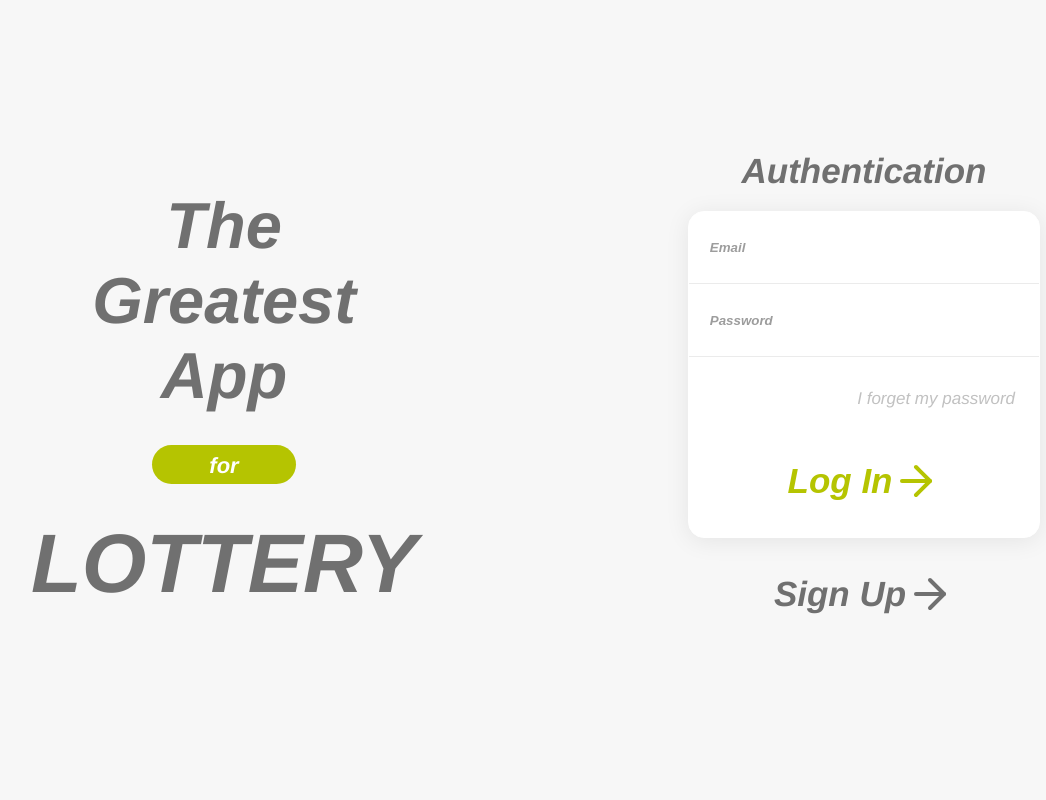
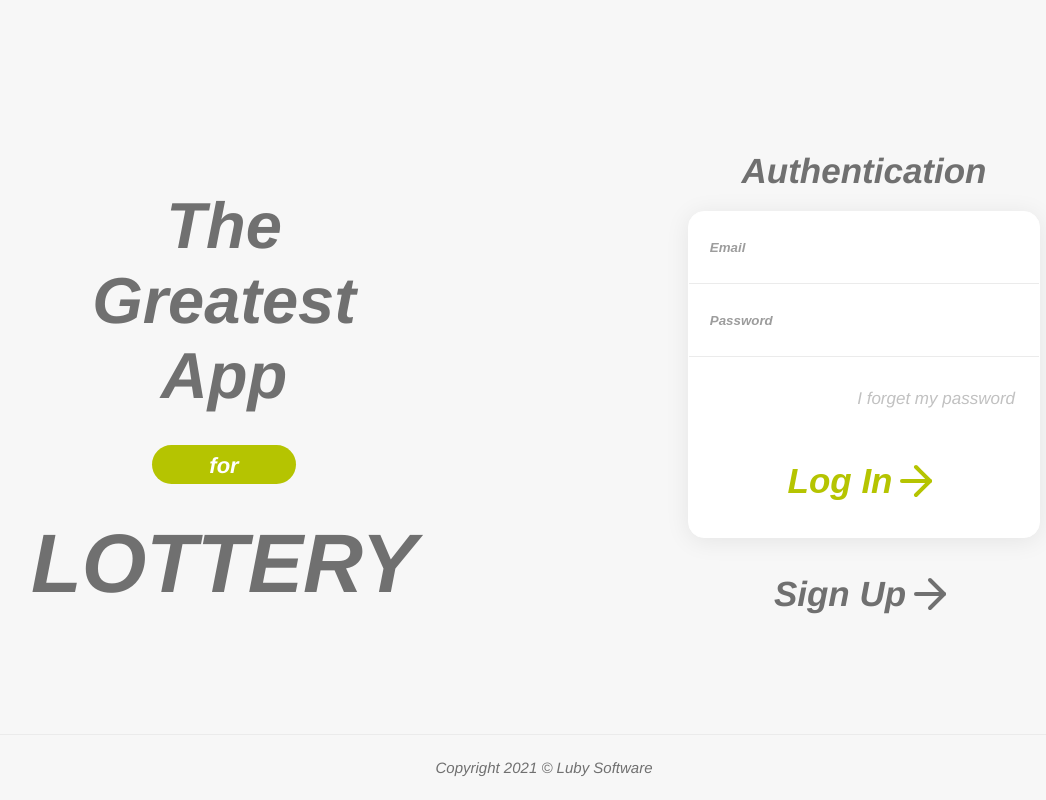
Before and after one commit to martinsgabriel1956/tgl-web, a React (Create React App) app: page /login in a window 1280 px wide. Shown: the whole page, without its empty margins (96-1142 px from the left). Built offline with nearby package versions, Linux system fonts and the light colour scheme.

Commit message:
feat: footer added in login page

```diff
--- a/src/pages/Login/index.tsx
+++ b/src/pages/Login/index.tsx
@@ -1,5 +1,3 @@
-import { Link } from "react-router-dom";
-
 import { Card } from "../../components/UI/Card";
 import { Logo } from "../../components/UI/Logo";
 import { LoginForm } from "../../components/Form/LoginForm";
@@ -7,6 +5,7 @@ import { LoginForm } from "../../components/Form/LoginForm";
 import { Container, Arrow } from "./styles";
 
 import { ButtonGray } from "../../components/UI/ButtonGray";
+import { Footer } from "../../components/UI/Footer";
 
 export function Login() {
   return (
@@ -22,6 +21,7 @@ export function Login() {
           <Arrow />
         </ButtonGray>
       </section>
+      <Footer />
     </Container>
   );
 }
```
